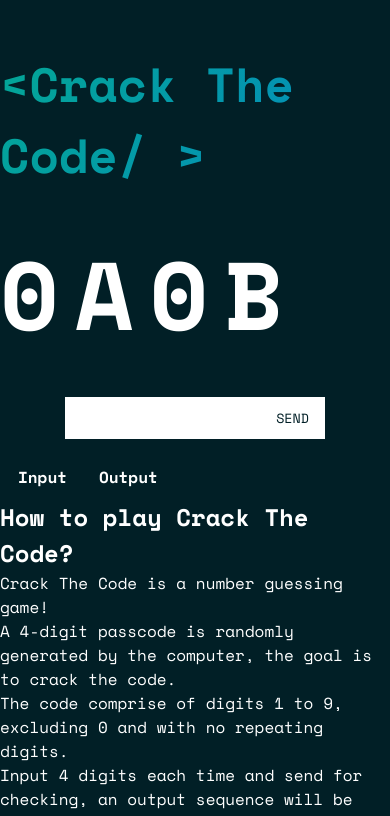
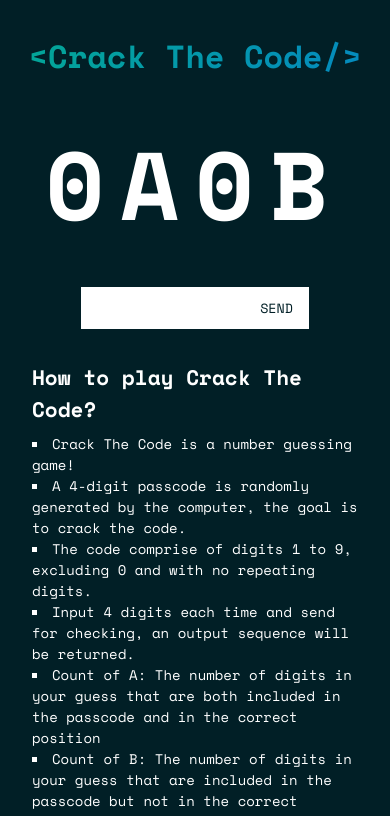
Before and after one commit to jaymiyam/crack-the-code-game, a plain HTML site: page index.html in a window 390 px wide. Both pictures are taken after typing "Sample" into the empty fields and a click on the button "SEND". Shown: the top 816 px of the page. Drawn offline with nearby package versions, Linux system fonts and the light colour scheme.

Commit message:
Fixed responsiveness

```diff
--- a/index.html
+++ b/index.html
@@ -4,11 +4,12 @@
     <meta charset="UTF-8" />
     <meta name="viewport" content="width=device-width, initial-scale=1.0" />
     <link rel="stylesheet" href="styles.css" />
+    <script src="script.js" defer></script>
     <title>Crack The Code</title>
   </head>
   <body>
     <div class="container">
-      <h1>&lt;Crack The Code/ &gt;</h1>
+      <h1>&lt;Crack The Code/&gt;</h1>
       <h2 id="display">0A0B</h2>
       <form>
         <input type="text" name="guess" id="guess" maxlength="4" />
@@ -16,7 +17,7 @@
       </form>
       <div class="history">
         <table>
-          <thead>
+          <thead id="guess-history-header">
             <tr>
               <th>Input</th>
               <th>Output</th>
@@ -56,7 +57,6 @@
         </ul>
       </div>
     </div>
-    <script src="script.js"></script>
     <script src="https://cdn.jsdelivr.net/npm/canvas-confetti@1.9.2/dist/confetti.browser.min.js"></script>
   </body>
 </html>
--- a/script.js
+++ b/script.js
@@ -2,6 +2,7 @@ const display = document.getElementById('display');
 const guess = document.getElementById('guess');
 const form = document.querySelector('form');
 const guessHistory = document.getElementById('guess-history');
+const guessHistoryHeader = document.getElementById('guess-history-header');
 let codeArr = [];
 let codeString = '';
 let ACount = 0;
@@ -27,7 +28,7 @@ function checkAnswer(e) {
   const guessString = guess.value;
 
   if (guessString == '' || isNaN(guessString)) {
-    alert('Please input a 4-digit number sequence!');
+    alert('Please input a 4-digit number sequence between 1 to 9!');
     guess.value = '';
     return;
   }
@@ -45,6 +46,11 @@ function checkAnswer(e) {
   checkPosition(codeArr, guessArr);
 
   display.innerText = `${ACount}A${BCount}B`;
+
+  if (guessHistoryHeader.className === '') {
+    guessHistoryHeader.classList.add('show');
+  }
+
   let currentGuessResult = document.createElement('tr');
   currentGuessResult.innerHTML = `
     <td>${guessString}</td>
@@ -63,7 +69,7 @@ function checkIncludes(codeArr, guessArr) {
     if (codeArr.includes(guessArr[i])) {
       BCount++;
     } else {
-      console.log('not a match');
+      return;
     }
   }
 }
--- a/styles.css
+++ b/styles.css
@@ -15,6 +15,10 @@ html {
 body {
   background-color: #011f26;
   color: #fff;
+}
+
+.container {
+  padding: 2rem;
   display: flex;
   flex-direction: column;
   justify-content: center;
@@ -27,7 +31,12 @@ h1 {
   -webkit-background-clip: text;
   background-clip: text;
   -webkit-text-fill-color: transparent;
-  margin-top: 3rem;
+  text-align: center;
+  white-space: nowrap;
+}
+
+h2 {
+  margin-bottom: 0.5rem;
 }
 
 form {
@@ -60,6 +69,14 @@ input {
   outline: none;
 }
 
+#guess-history-header {
+  display: none;
+}
+
+#guess-history-header.show {
+  display: block;
+}
+
 button {
   font-family: inherit;
   background-color: #fff;
@@ -89,6 +106,20 @@ td {
   margin: 0.5rem 1rem;
 }
 
-ul {
+.how-to-play > ul {
   list-style-type: square;
+  list-style-position: inside;
 }
+
+.how-to-play {
+  margin-block: 1rem;
+}
+
+@media (max-width: 600px) {
+  h1 {
+    font-size: 2rem;
+  }
+  .how-to-play {
+    font-size: 14px;
+  }
+}
```
